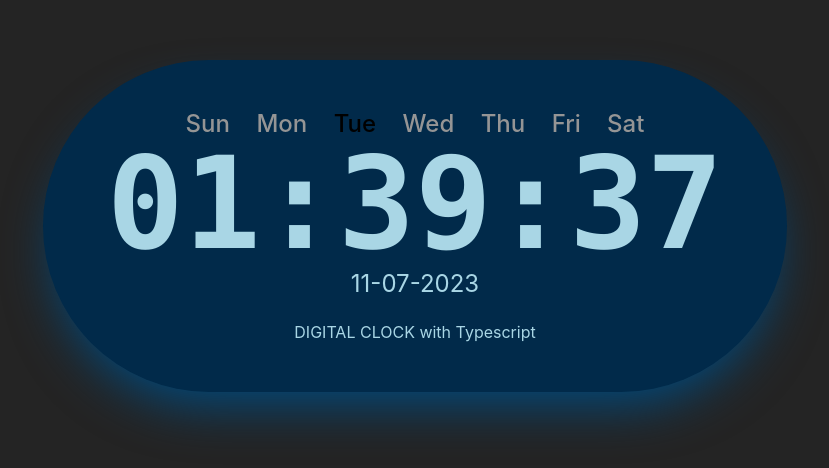
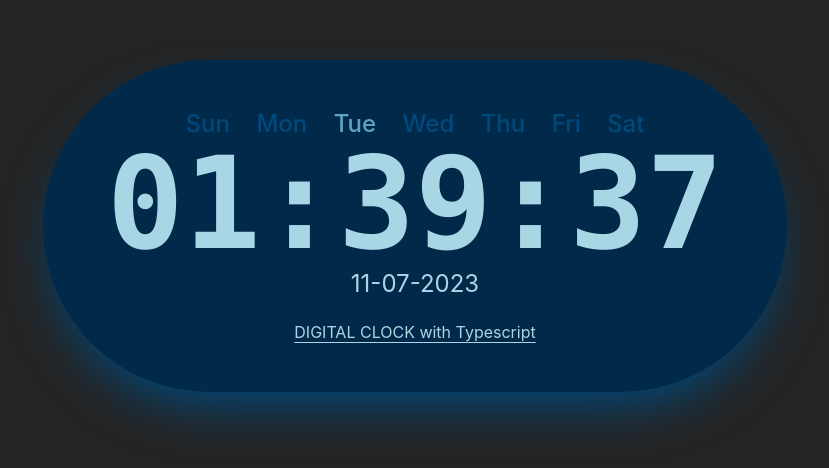
Before and after one commit to MatiasCancina/Digital_Clock, a React (Vite) app: page / in a window 1280 px wide. Shown: the part 174-642 px from the top of the page, without its empty margins (225-1054 px from the left). Built offline with nearby package versions, Linux system fonts and the light colour scheme.

Commit message:
underline title

```diff
--- a/src/components/Clock.tsx
+++ b/src/components/Clock.tsx
@@ -27,7 +27,7 @@ const Clock: React.FC = () => {
       <div>
         <p className="text-2xl font-medium space-x-5">
           {daysOfWeek.map((day, index) => (
-            <span key={index} className={isToday(new Date()) && today === day ? 'text-black' : 'text-lightGray'}>
+            <span key={index} className={isToday(new Date()) && today === day ? 'text-blue300' : 'text-blue800'}>
               {day}{' '}
             </span>
           ))}
@@ -39,7 +39,7 @@ const Clock: React.FC = () => {
           {formattedDate}
         </p>
       </div>
-      <h1 className="text-base font-normal">DIGITAL CLOCK with Typescript</h1>
+      <h6 className="text-base font-normal underline underline-offset-4">DIGITAL CLOCK with Typescript</h6>
     </div>
   );
 };
```
